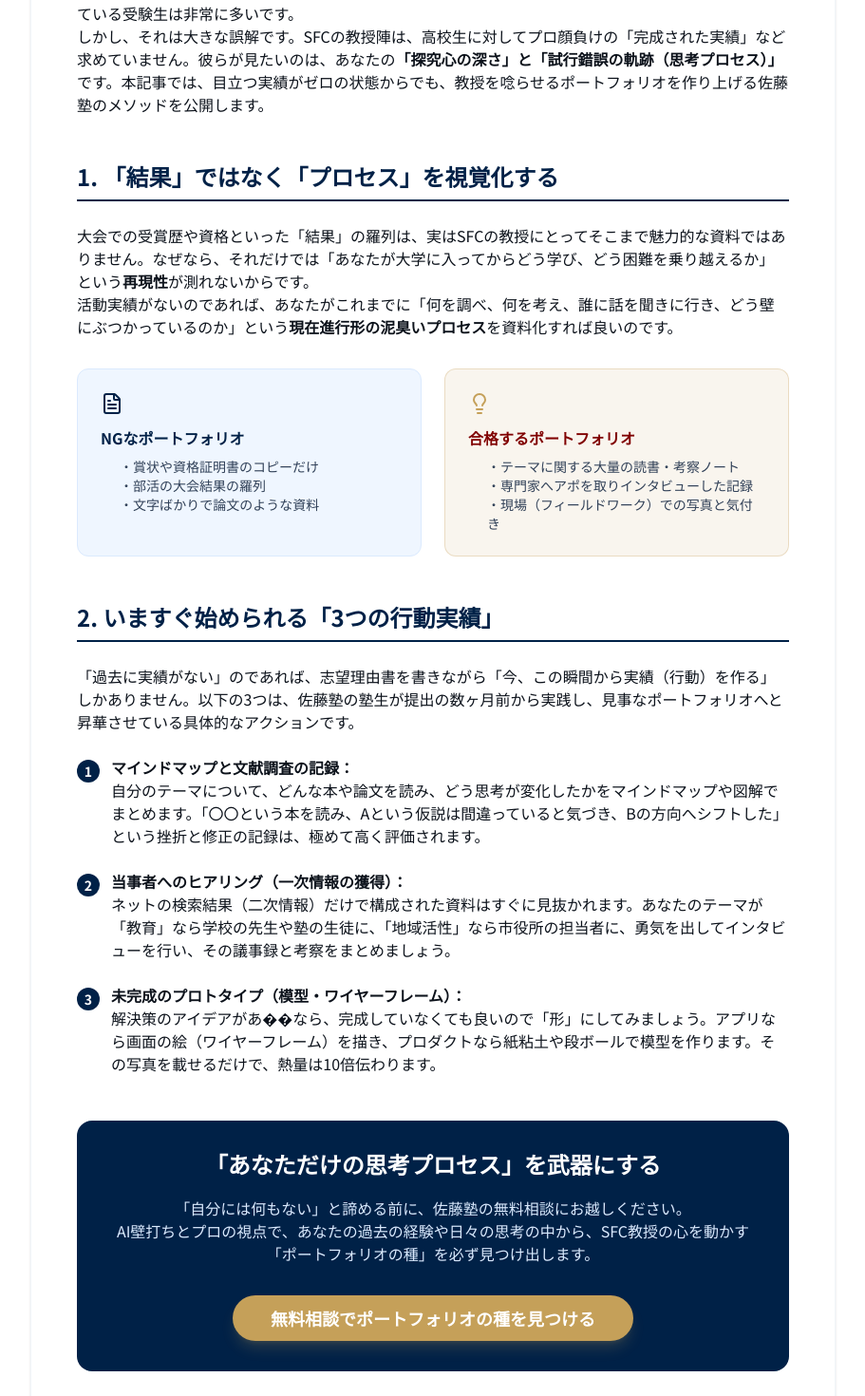
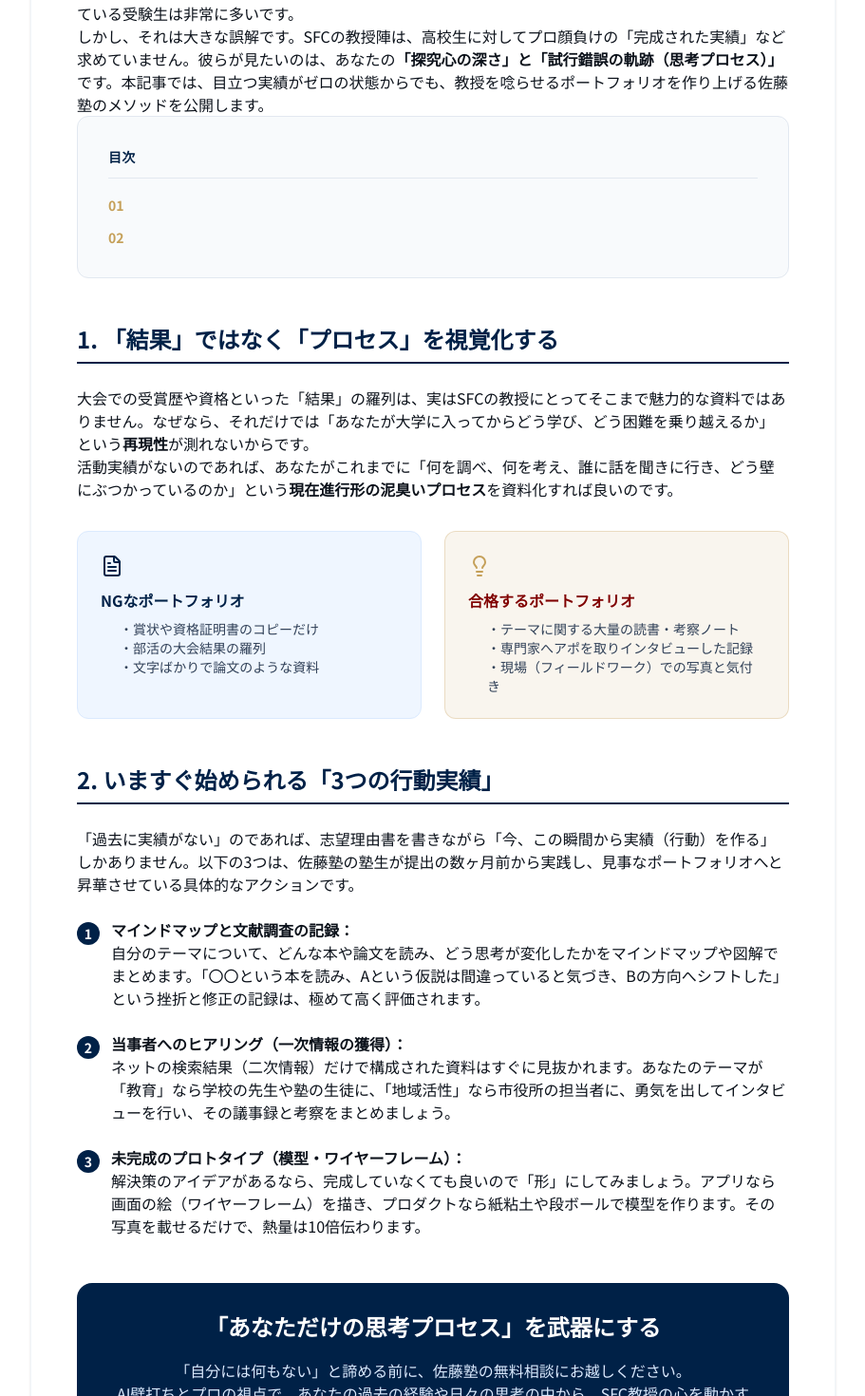
Before and after one commit to sohhhta/v0-sfc-lp, a Next.js app: page /ao-guide/portfolio in a window 1280 px wide. Shown: the part 840-2310 px from the top of the page at 95% size, without its empty margins (184-1095 px from the left). Built offline with nearby package versions, Linux system fonts and the light colour scheme.

Commit message:
feat: add TableOfContents component and update section IDs
Co-authored-by: sohhhta <241413185+sohhhta@users.noreply.github.com>

```diff
--- a/app/ao-guide/portfolio/page.tsx
+++ b/app/ao-guide/portfolio/page.tsx
@@ -1,5 +1,5 @@
 import { Metadata } from "next";
-import { ArticleHeader, ArticleContainer, AuthorBox, ArticleNavigation } from "@/components/article-ui";
+import { ArticleHeader, ArticleContainer, AuthorBox, ArticleNavigation, TableOfContents } from "@/components/article-ui";
 import { Button } from "@/components/ui/button";
 import { FileText, Lightbulb } from "lucide-react";
 import Link from "next/link";
@@ -30,6 +30,11 @@ export const metadata: Metadata = {
   },
 };
 
+const tocItems = [
+  { id: "section-1", title: "1. 「結果」ではなく「プロセス」を視覚化する" },
+  { id: "section-2", title: "2. いますぐ始められる「3つの行動実績」" },
+];
+
 export default function PortfolioPage() {
   return (
     <main className="pt-32 md:pt-40 pb-20 bg-white min-h-screen">
@@ -50,7 +55,9 @@ export default function PortfolioPage() {
               しかし、それは大きな誤解です。SFCの教授陣は、高校生に対してプロ顔負けの「完成された実績」など求めていません。彼らが見たいのは、あなたの<strong>「探究心の深さ」と「試行錯誤の軌跡（思考プロセス）」</strong>です。本記事では、目立つ実績がゼロの状態からでも、教授を唸らせるポートフォリオを作り上げる佐藤塾のメソッドを公開します。
             </p>
 
-            <h2 className="text-2xl font-bold text-[#002147] border-b-2 border-[#002147] pb-2 mt-12 mb-6">
+            <TableOfContents items={tocItems} />
+
+            <h2 id="section-1" className="text-2xl font-bold text-[#002147] border-b-2 border-[#002147] pb-2 mt-12 mb-6">
               1. 「結果」ではなく「プロセス」を視覚化する
             </h2>
             <p>
@@ -81,7 +88,7 @@ export default function PortfolioPage() {
               </div>
             </div>
 
-            <h2 className="text-2xl font-bold text-[#002147] border-b-2 border-[#002147] pb-2 mt-12 mb-6">
+            <h2 id="section-2" className="text-2xl font-bold text-[#002147] border-b-2 border-[#002147] pb-2 mt-12 mb-6">
               2. いますぐ始められる「3つの行動実績」
             </h2>
             <p>
@@ -107,7 +114,7 @@ export default function PortfolioPage() {
                 <div className="bg-[#002147] text-white w-6 h-6 rounded-full flex items-center justify-center font-bold flex-shrink-0 mt-1 mr-3 text-sm">3</div>
                 <div>
                   <strong>未完成のプロトタイプ（模型・ワイヤーフレーム）：</strong><br />
-                  解決策のアイデアがあ��なら、完成していなくても良いので「形」にしてみましょう。アプリなら画面の絵（ワイヤーフレーム）を描き、プロダクトなら紙粘土や段ボールで模型を作ります。その写真を載せるだけで、熱量は10倍伝わります。
+                  解決策のアイデアがあるなら、完成していなくても良いので「形」にしてみましょう。アプリなら画面の絵（ワイヤーフレーム）を描き、プロダクトなら紙粘土や段ボールで模型を作ります。その写真を載せるだけで、熱量は10倍伝わります。
                 </div>
               </li>
             </ul>
```
